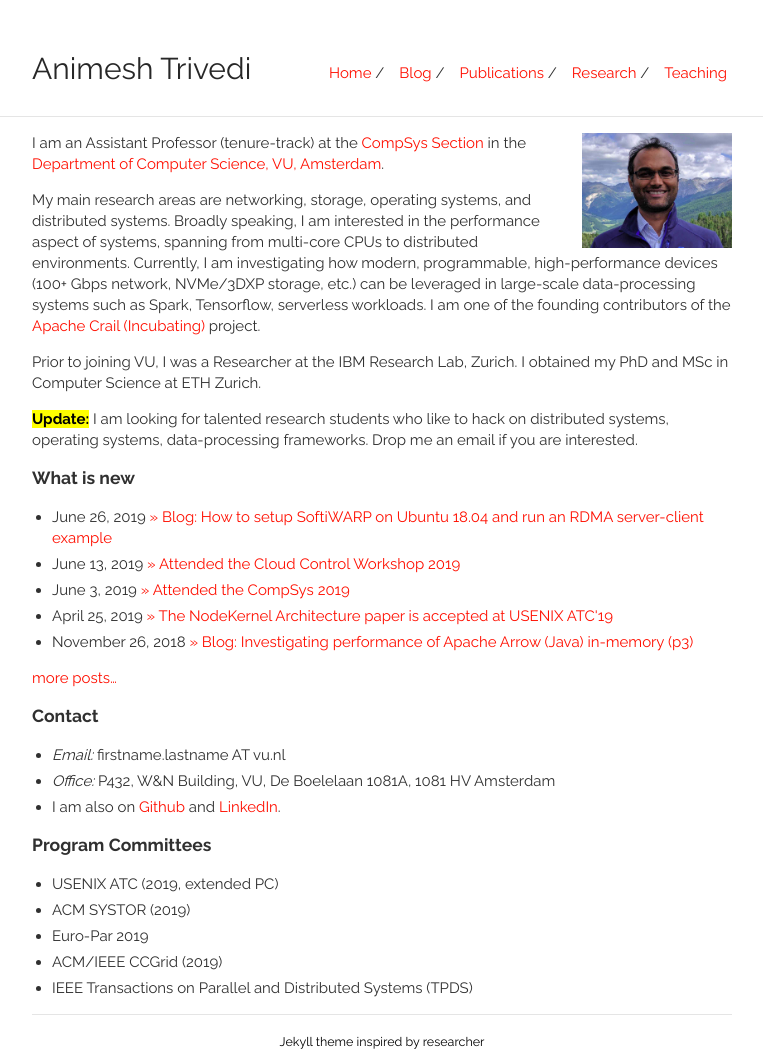
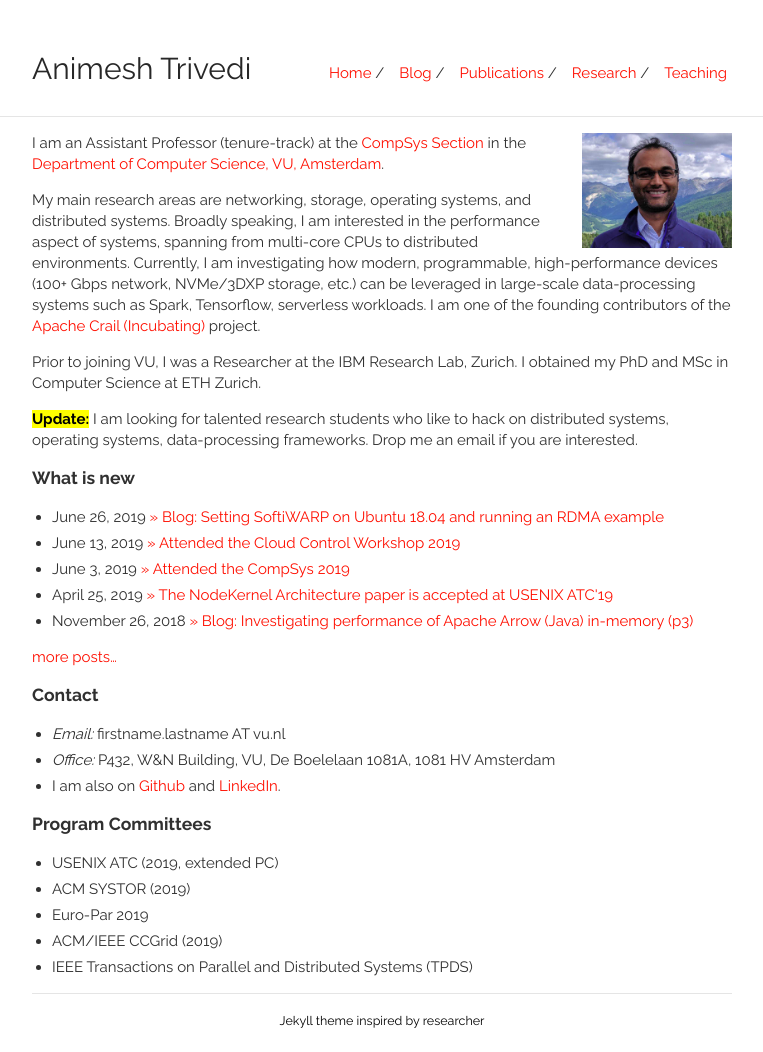
Before and after one commit to animeshtrivedi/animeshtrivedi.github.io, a Jekyll site: the page built from index.md, in a window 1280 px wide. Shown: the whole page, without its empty margins (258-1021 px from the left). Built offline with Jekyll 4.4.1, drawn with Linux system fonts in a browser that asks for light colours; after the commit the page ends 1031 px from its top, so only the background shows below that.

Commit message:
short title
Signed-off-by: Animesh Trivedi <atrivedi@apache.org>

```diff
--- a/_posts/2019-06-26-siw.md
+++ b/_posts/2019-06-26-siw.md
@@ -1,6 +1,6 @@
 ---
 layout: default
-title: "Blog: How to setup SoftiWARP on Ubuntu 18.04 and run an RDMA server-client example"
+title: "Blog: Setting SoftiWARP on Ubuntu 18.04 and running an RDMA example"
 category: blog
 tags: whatsnew
 ---
```
